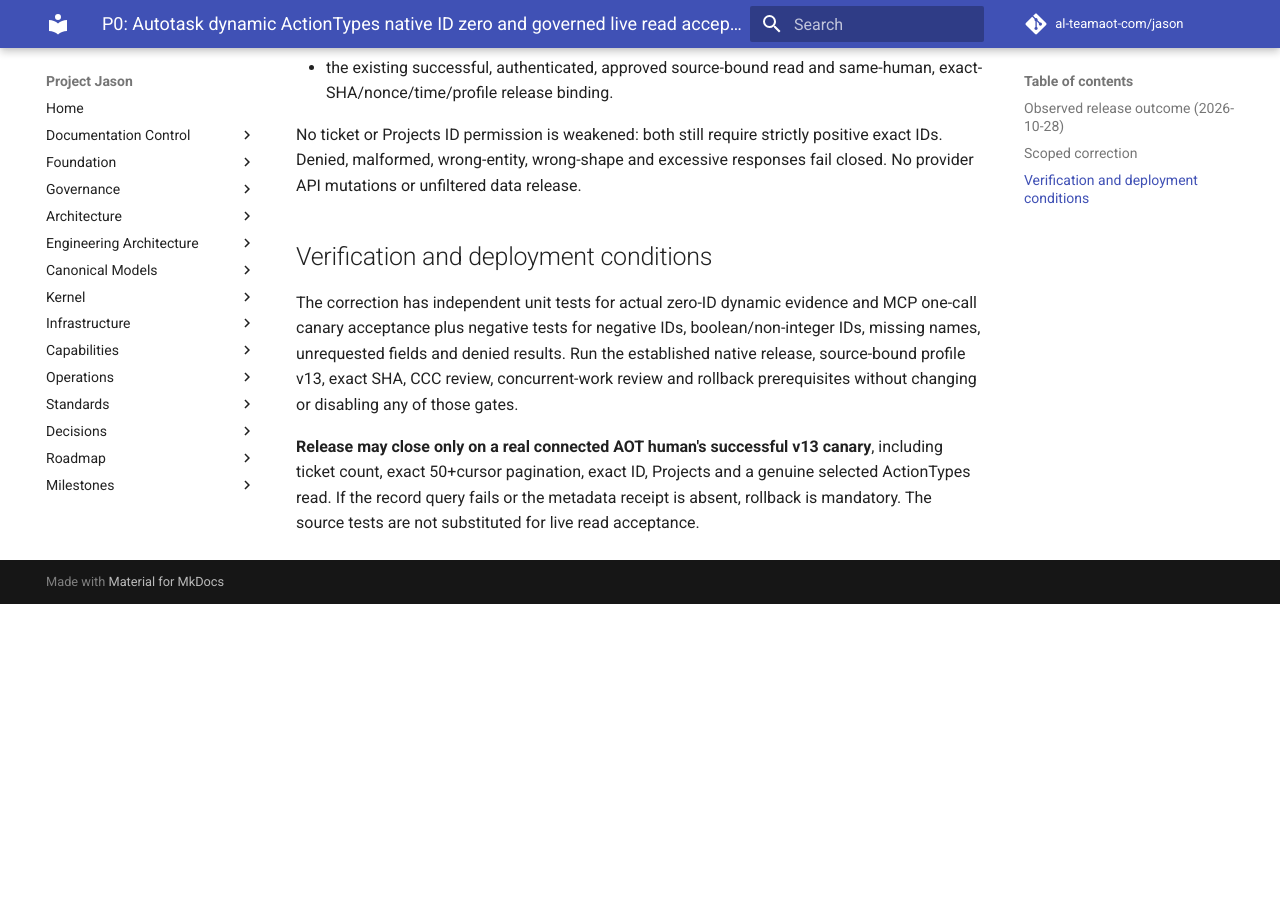
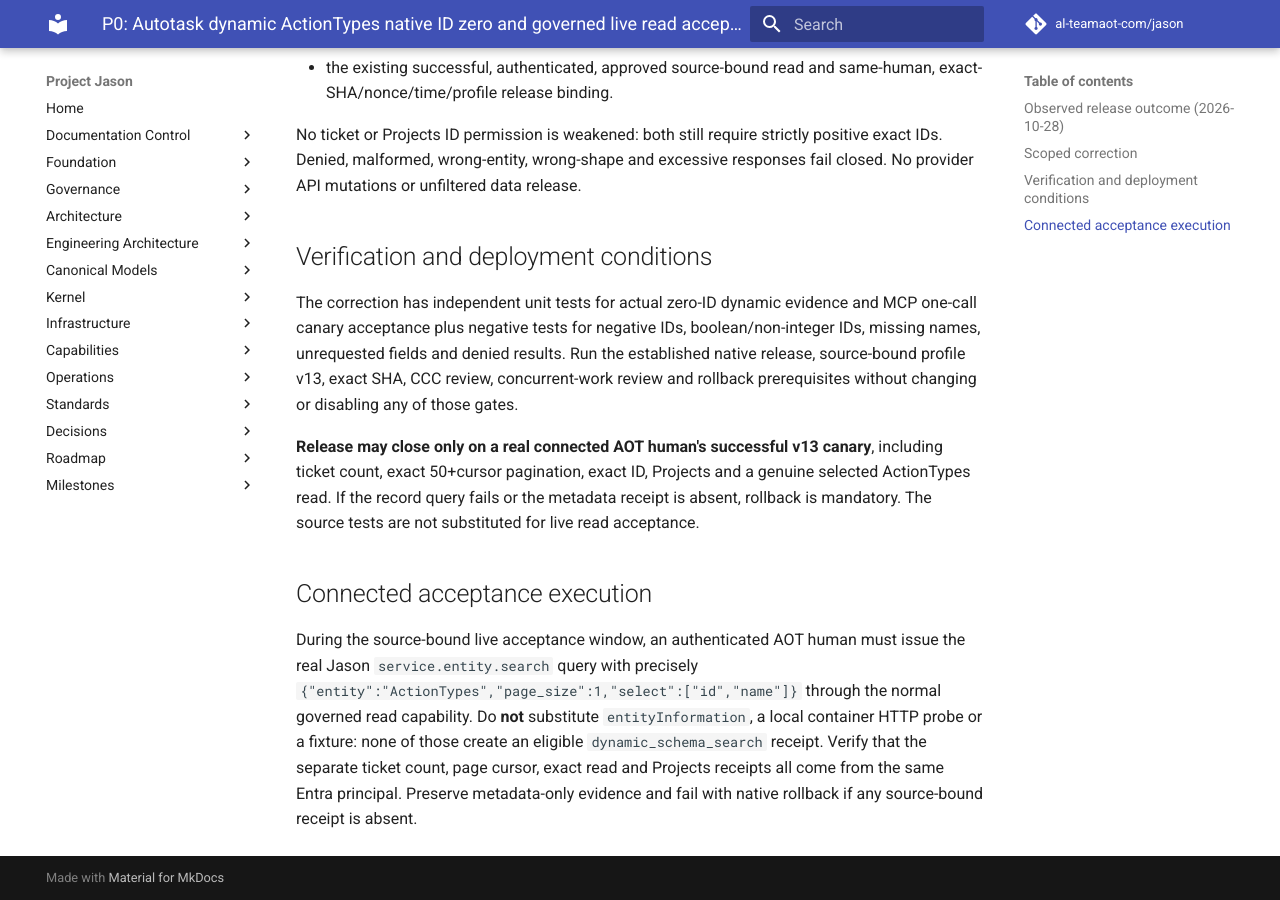
Before and after one commit to al-teamaot-com/jason, an MkDocs documentation site: the page built from docs/operations/Autotask-V13-ActionTypes-Zero-ID-Live-Acceptance-20261028.md, in a window 1280 px wide and 900 px high, scrolled down 926 px. Built offline with MkDocs 1.6.1 and Material for MkDocs 9.7.7, drawn with Linux system fonts in a browser that asks for light colours; comment, search, counter and statistics services are not loaded; before the commit the page ends 1530 px from its top, so only the background shows below that.

Commit message:
docs: Record mandatory genuine ActionTypes read in v13 release acceptance

```diff
--- a/docs/operations/Autotask-V13-ActionTypes-Zero-ID-Live-Acceptance-20261028.md
+++ b/docs/operations/Autotask-V13-ActionTypes-Zero-ID-Live-Acceptance-20261028.md
@@ -54,3 +54,15 @@ canary**, including ticket count, exact 50+cursor pagination, exact ID,
 Projects and a genuine selected ActionTypes read. If the record query fails
 or the metadata receipt is absent, rollback is mandatory. The source tests
 are not substituted for live read acceptance.
+
+## Connected acceptance execution
+
+During the source-bound live acceptance window, an authenticated AOT human
+must issue the real Jason `service.entity.search` query with precisely
+`{"entity":"ActionTypes","page_size":1,"select":["id","name"]}` through the
+normal governed read capability. Do **not** substitute `entityInformation`,
+a local container HTTP probe or a fixture: none of those create an eligible
+`dynamic_schema_search` receipt. Verify that the separate ticket count,
+page cursor, exact read and Projects receipts all come from the same Entra
+principal. Preserve metadata-only evidence and fail with native rollback
+if any source-bound receipt is absent.
```
